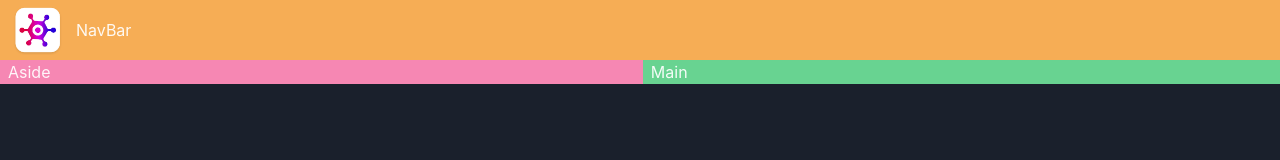
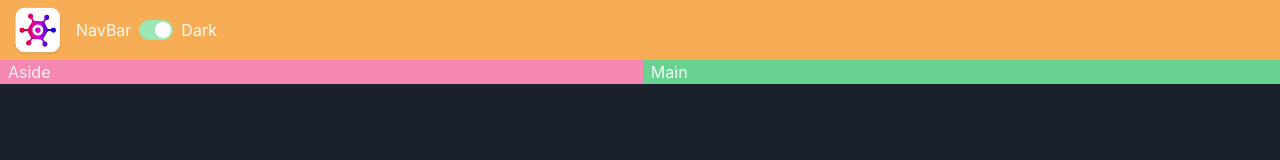
Before and after one commit to Steffen-Svenningsen/rawg-demo-client, a React (Vite) app: page / in a window 1280 px wide. Shown: the top 160 px of the page. Built offline with nearby package versions, Linux system fonts and the light colour scheme.

Commit message:
Implement color switch

```diff
--- /dev/null
+++ b/src/components/ColorModeSwitch.tsx
@@ -0,0 +1,14 @@
+import { HStack, Switch, Text, useColorMode } from "@chakra-ui/react"
+
+const ColorModeSwitch = () => {
+    const { colorMode, toggleColorMode } = useColorMode()
+
+  return (
+    <HStack>
+        <Switch isChecked={colorMode === "dark"} onChange={toggleColorMode} colorScheme="green" />
+        <Text>{ colorMode === "dark" ? "Dark" : "Light" }</Text>
+    </HStack>
+  )
+}
+
+export default ColorModeSwitch
--- a/src/components/NavBar.tsx
+++ b/src/components/NavBar.tsx
@@ -1,12 +1,13 @@
 import { HStack, Image, Text } from '@chakra-ui/react'
-import React from 'react'
 import logo from "../assets/logo.png"
+import ColorModeSwitch from './ColorModeSwitch'
 
 const NavBar = () => {
   return (
     <HStack>
         <Image src={logo} boxSize="60px" />
         <Text>NavBar</Text>
+        <ColorModeSwitch />
     </HStack>
   )
 }
```
